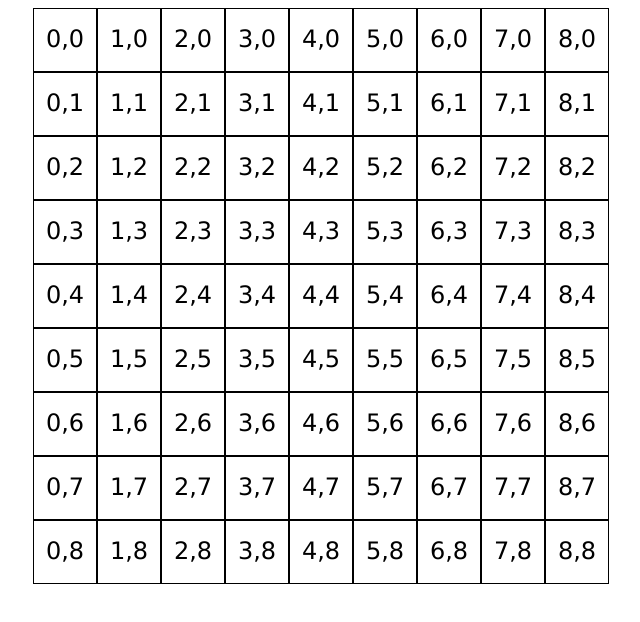
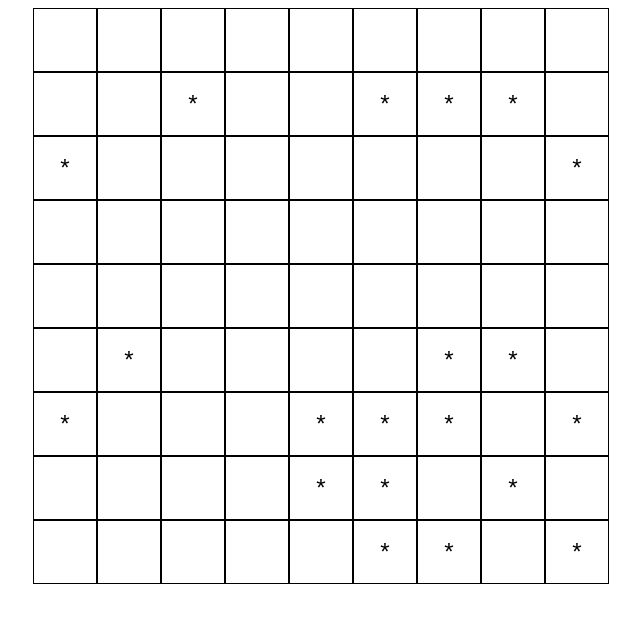
Before and after one commit to mAd-5864/TP-LS, a React (Create React App) app in the folder minesweeper/: page / in a window 1280 px wide. Shown: the top 622 px of the page, without its empty margins (319-959 px from the left). Built offline with nearby package versions, Linux system fonts and the light colour scheme.

Commit message:
continuacao minesweeper

```diff
--- a/minesweeper/src/App.js
+++ b/minesweeper/src/App.js
@@ -6,7 +6,7 @@ function App() {
   const [boardState, setBoardState] = useState({
     nLines: 9,
     nColumns: 9,
-    nMines: 30,
+    nMines: 10,
   });
 
   const [board, setBoard] = useState(() => {
@@ -15,7 +15,7 @@ function App() {
         bomb: false,
         flag: false,
         clicked: false,
-        proximityBombs: 0,
+        proximityBombs: 0
       }))
     );
     return initialBoard;
@@ -51,7 +51,7 @@ function App() {
         minesPlaced++;
       }
     }
-
+    console.log("bombas geradas\n");
     setBoard(newBoard);
   };
 
@@ -61,7 +61,7 @@ function App() {
 
   return (
     <div className="App">
-      <Board boardState={boardState} handleCellClick={handleCellClick} />
+      <Board boardState={boardState} board={board} handleCellClick={handleCellClick} />
       {console.log("Board:", board)}
     </div>
   );
--- a/minesweeper/src/Components/Board/Board.css
+++ b/minesweeper/src/Components/Board/Board.css
@@ -6,5 +6,6 @@
 }
 
 .linha{
-    width: fit-content;
+    display: flex;
+    flex-direction: column;
 }
--- a/minesweeper/src/Components/Board/Board.jsx
+++ b/minesweeper/src/Components/Board/Board.jsx
@@ -2,13 +2,13 @@ import React from "react";
 import './Board.css';
 import { Cell } from "./Cell";
 
-export const Board = ({ boardState, handleCellClick }) => {
+export const Board = ({ boardState, handleCellClick, board }) => {
     let ind = 0;
     let arrayBoard = []
     for (let i = 0; i < boardState.nLines; i++) {
         let row = []
         for (let j = 0; j < boardState.nColumns; j++) {
-            row.push(< Cell key={ind++} x={i} y={j} handleCellClick={handleCellClick} />)
+            row.push(< Cell key={ind++} x={i} y={j} handleCellClick={handleCellClick} cellState={board[i][j]}/>)
         }
         let rowClass = i % 2 === 0 ? " even " : " odd "
         arrayBoard.push(<div key={i} className={"linha" + rowClass}>{row}</div>)
--- a/minesweeper/src/Components/Board/Cell.css
+++ b/minesweeper/src/Components/Board/Cell.css
@@ -1,6 +1,5 @@
 .cell {
     background-color: #fff;
-    font-family: Verdana;
     border: #000 1px solid;
     width: 4rem;
     height: 4rem;
--- a/minesweeper/src/Components/Board/Cell.jsx
+++ b/minesweeper/src/Components/Board/Cell.jsx
@@ -4,11 +4,11 @@ import './Cell.css';
 export const Cell = (cell) => {
     const handleClick = () => {
         cell.handleCellClick(cell.x, cell.y);
+        console.log(`Cell: ${cell.x},${cell.y}`+cell.cellState);
     };
-
     return (
 
-        <button className="cell" onClick={handleClick}> {cell.x},{cell.y} </button>
+        <button className="cell" onClick={handleClick}> {cell.cellState.bomb ? "*":" "} </button>
 
     )
 }
```
